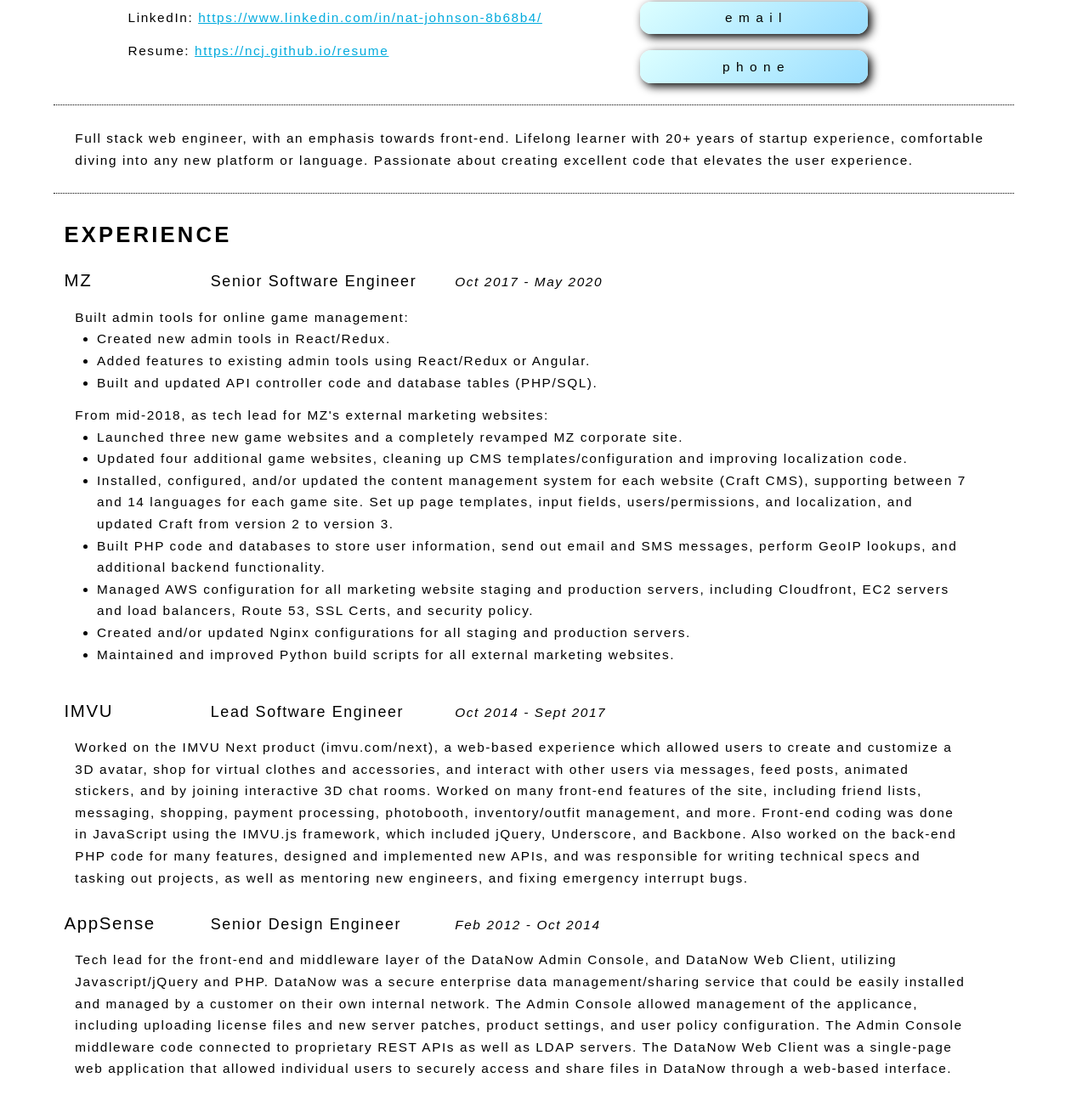
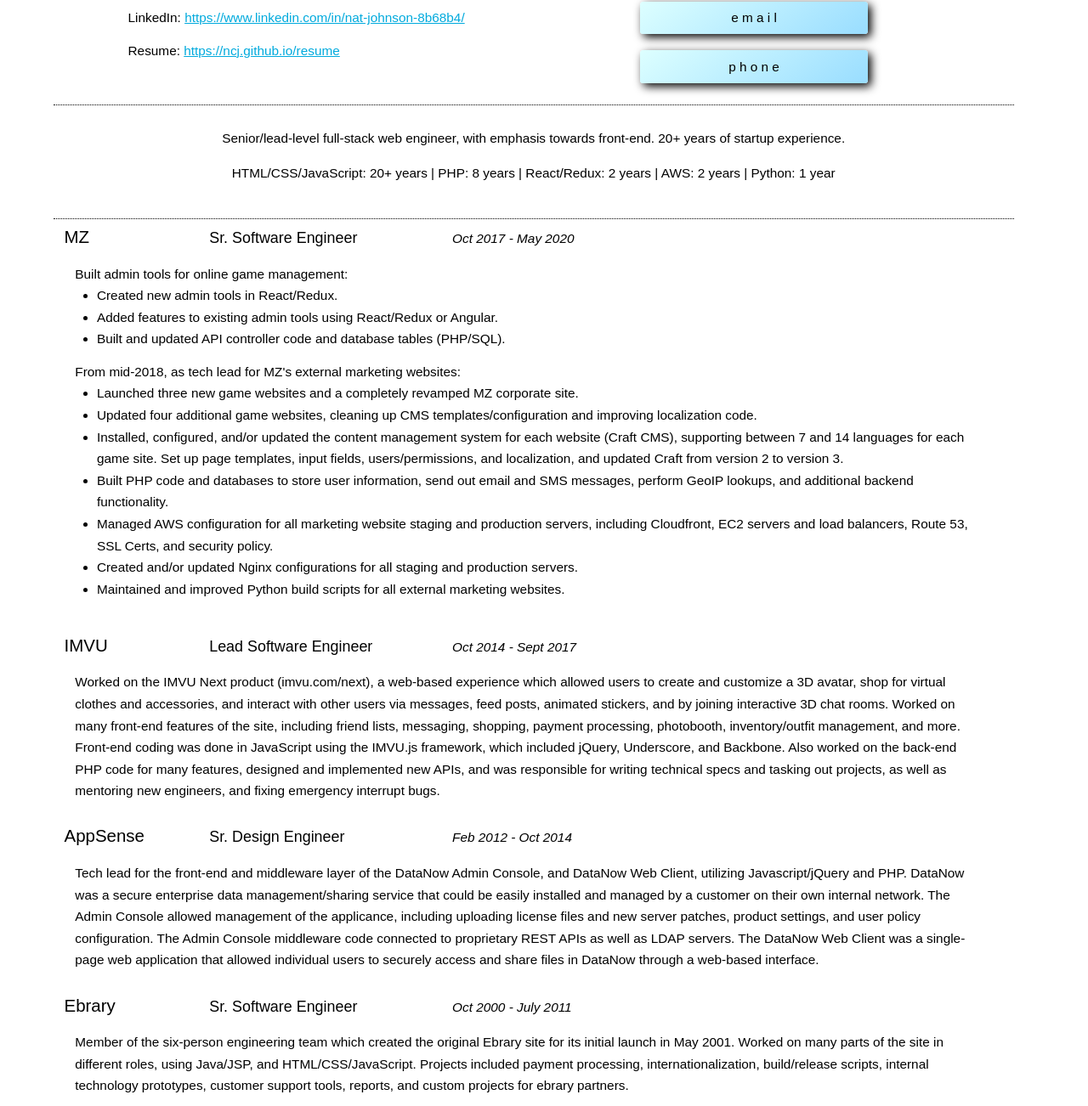
Before and after one commit to ncj/resume, a plain HTML site: page index.html in a window 1280 px wide. Shown: the part 107-1409 px from the top of the page at 85% size. Drawn offline with Linux system fonts and the light colour scheme.

Commit message:
Update index.html

```diff
--- a/index.html
+++ b/index.html
@@ -13,7 +13,6 @@
                     width: 100%;
                     -webkit-font-smoothing: antialiased;
                     font-family: Arial, Helvetica, Sans-Serif;
-                    letter-spacing: 0.1rem;
                     font-size: 1.2vw;
                     line-height: 1.8vw;
                     margin: 0;
@@ -188,7 +187,7 @@
                 div.phoneFrame .placeholder {
                     width: 14vw;
                     padding: 0.5vw;
-                    border-radius: 1vw;
+                    border-radius: 0.3vw;
                     box-shadow: 0.3vw 0.3vw 0.8vw #000000;
                     font-size: 1.2vw;
                 }
@@ -249,6 +248,7 @@
                     border-bottom: 1px dotted;
                     font-size: 1.2vw;
                     line-height: 2.2vw;
+                    text-align: center;
                 }
                 div.experienceFrame {
                     position: absolute;
@@ -263,7 +263,6 @@
                     padding: 1vw;
                     font-size: 2vw;
                     font-weight: bold;
-                    letter-spacing: 0.2rem;
                     text-transform: uppercase;
                 }
 
@@ -322,7 +321,6 @@
                     width: 100%;
                     -webkit-font-smoothing: antialiased;
                     font-family: Arial, Helvetica, Sans-Serif;
-                    letter-spacing: 0.2rem;
                     font-size: 2vw;
                     line-height: 3.2vw;
                     margin: 0;
@@ -655,6 +653,7 @@
                     border-bottom: 1px dotted;
                     font-size: 2vw;
                     line-height: 3vw;
+                    text-align: center;
                 }
 
                 div.experienceFrame {
@@ -721,9 +720,8 @@
                 }
             }
 
-            @media screen and (min-width: 600px) {
+            @media screen and (min-width: 700px) {
                 body {
-                    letter-spacing: 0.1rem;
                     font-size: 1.2vw;
                     line-height: 2vw;
                 }
@@ -865,7 +863,7 @@
                 div.emailFrame .placeholder {
                     width: 20vw;
                     padding: 0.5vw;
-                    border-radius: 1vw;
+                    border-radius: 0.3vw;
                     box-shadow: 0.3vw 0.3vw 0.8vw #000000;
                     font-size: 1.2vw;
                 }
@@ -905,7 +903,7 @@
                 div.phoneFrame .placeholder {
                     width: 20vw;
                     padding: 0.5vw;
-                    border-radius: 1vw;
+                    border-radius: 0.3vw;
                     box-shadow: 0.3vw 0.3vw 0.8vw #000000;
                     font-size: 1.2vw;
                 }
@@ -1023,12 +1021,15 @@
     </head>
     <body>
         <div class="pageFrame">
+            <div class="topFrame">
+                <div class="nameFrame">
                     <div class="name">Nat Johnson</div>
                     <div class="linkedIn">
                         LinkedIn: <a href="https://www.linkedin.com/in/nat-johnson-8b68b4/" target="_blank">https://www.linkedin.com/in/nat-johnson-8b68b4/</a>
                     </div>
                     <div class="github">
                         Resume: <a href="https://ncj.github.io/resume" target="_blank">https://ncj.github.io/resume</a>
+                    </div>
                 </div>
                 <div class="personalInfoFrame">
                     <div class="addressFrame">
@@ -1070,18 +1071,20 @@
                         <div class="phone p4">&ndash;</div>
                     </div>
                 </div>
+            </div>
             <div class="summary">
-                Full stack web engineer, with an emphasis towards front-end.  Lifelong learner with 20+ years of startup experience, comfortable diving into any new platform or language.  Passionate about creating excellent code that elevates the user experience.
+                Senior/lead-level full-stack web engineer, with emphasis towards front-end.  20+ years of startup experience.
+                <p>
+                HTML/CSS/JavaScript: 20+ years | PHP: 8 years | React/Redux: 2 years | AWS: 2 years | Python: 1 year
             </div>
             <div class="experienceFrame">
-                <div class="experience">Experience</div>
                 <div class="companyFrame">
                     <div class="workTitle">
                         <div class="company">
                             MZ
                         </div>
                         <div class="title">
-                            Senior Software Engineer
+                            Sr. Software Engineer
                         </div>
                         <div class="dateRange">
                             Oct 2017 - May 2020
@@ -1128,7 +1131,7 @@
                             AppSense
                         </div>
                         <div class="title">
-                            Senior Design Engineer
+                            Sr. Design Engineer
                         </div>
                         <div class="dateRange">
                             Feb 2012 - Oct 2014
@@ -1141,10 +1144,10 @@
                 <div class="companyFrame">
                     <div class="workTitle">
                         <div class="company">
-                            ebrary
+                            Ebrary
                         </div>
                         <div class="title">
-                            Senior Software Engineer
+                            Sr. Software Engineer
                         </div>
                         <div class="dateRange">
                             Oct 2000 - July 2011
@@ -1154,7 +1157,9 @@
                         Member of the six-person engineering team which created the original Ebrary site for its initial launch in May 2001. Worked on many parts of the site in different roles, using Java/JSP, and HTML/CSS/JavaScript. Projects included payment processing, internationalization, build/release scripts, internal technology prototypes, customer support tools, reports, and custom projects for ebrary partners.
                     </div>
                 </div>
-                <div class="education">Education</div>
+                <div class="education">
+                    Education
+                </div>
                 <div class="schoolFrame">
                     <div class="schoolTitle">
                         <div class="schoolName">
```
Lines whose indentation alone changed are shown as unchanged.
